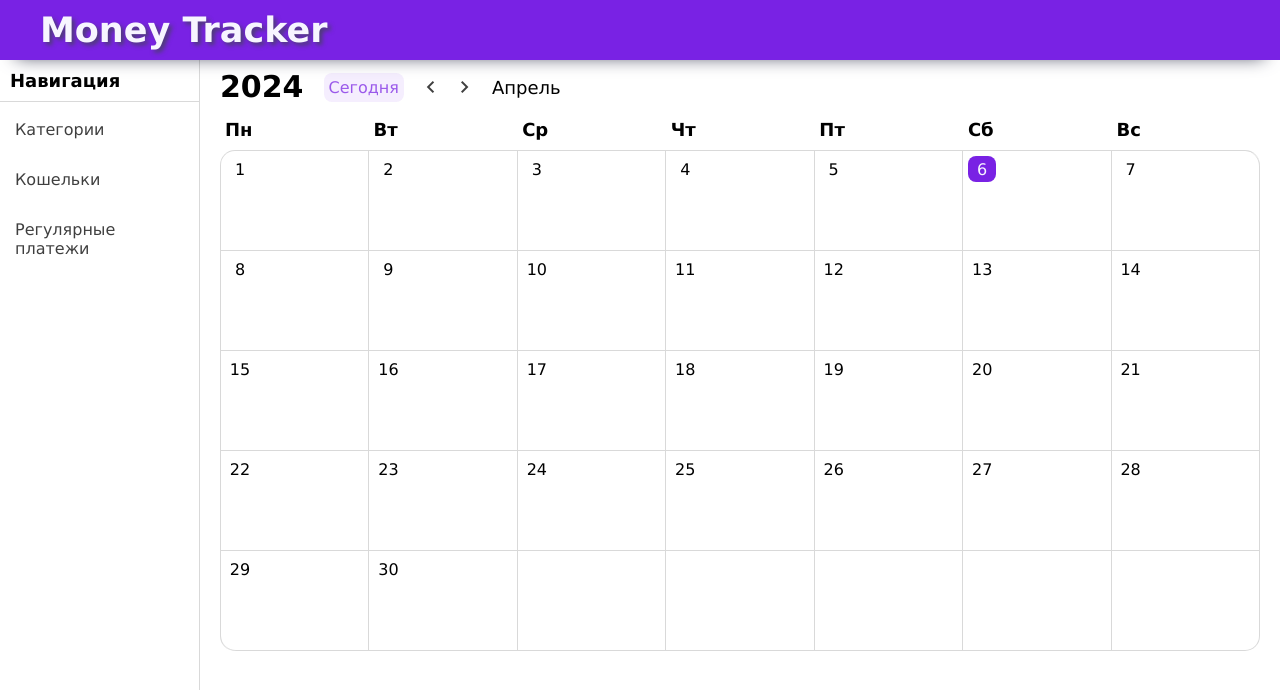
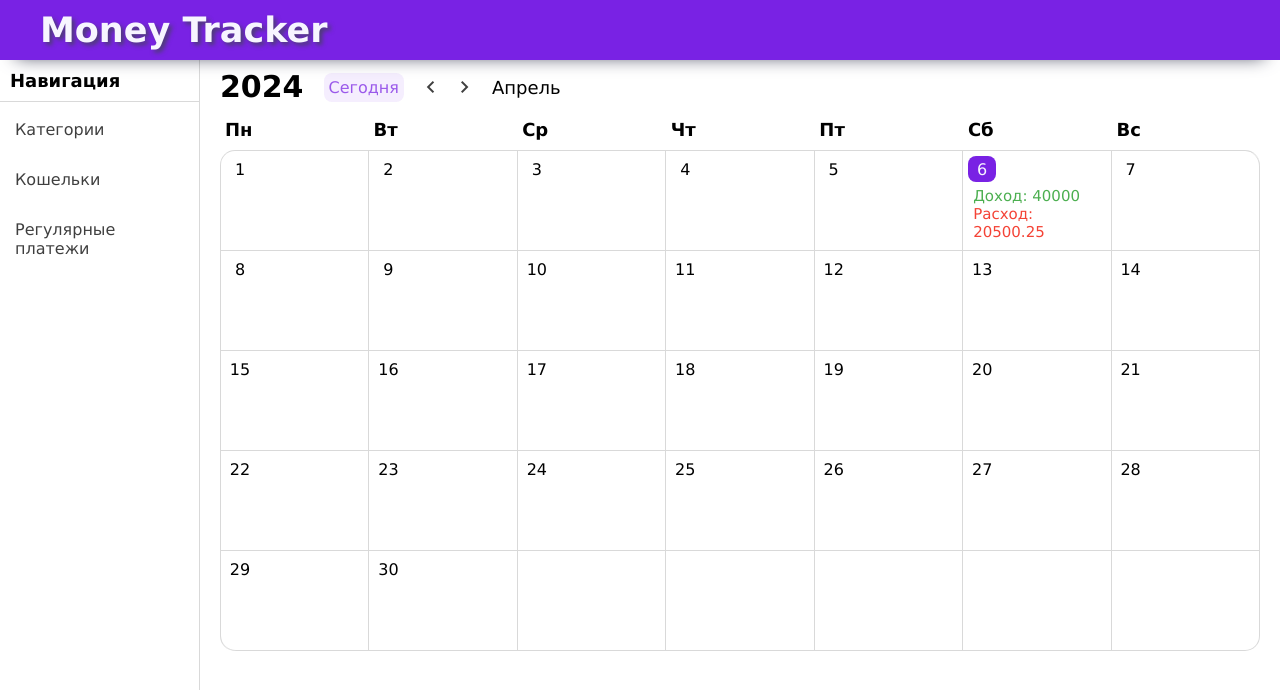
Before and after one commit to IvanDakukin/money-tracker, a Vue app: page / in a window 1280 px wide. Shown: the top 690 px of the page. Built offline with nearby package versions, Linux system fonts and the light colour scheme.

Commit message:
Добавил вывод доходов/расходов за день. Перенёс состояние транзакций в отдельный модуль

```diff
--- a/src/assets/scss/_variables.scss
+++ b/src/assets/scss/_variables.scss
@@ -1,6 +1,8 @@
 $main-color: rgb(121, 34, 228);
 $secondary-color: rgb(121, 34, 228, 0.1);
 $light-color: rgb(247, 245, 255);
+$red: #F44336;
+$green: #4CAF50;
 
 
 $thin-border: 1px solid rgba(0, 0, 0, 0.15);
--- a/src/components/CalendarCell.vue
+++ b/src/components/CalendarCell.vue
@@ -8,7 +8,10 @@
         <router-link class="date-link" :to="dayUrl"> + </router-link>
       </div>
     </div>
-    <div class="cell__transactions"></div>
+    <div class="cell__transactions">
+      <div class="income" v-if="sumIncome">Доход: {{ sumIncome }}</div>
+      <div class="expences" v-if="sumExpences">Расход: {{ sumExpences }}</div>
+    </div>
   </div>
 </template>
 
@@ -18,6 +21,9 @@ export default {
     date: Date,
   },
   computed: {
+    transactions() {
+      return this.$store.getters.transactionsForDay(this.date);
+    },
     dayUrl() {
       return `day/${+this.date}`;
     },
@@ -25,6 +31,20 @@ export default {
       const dateCopy = new Date(this.date).setHours(0, 0, 0, 0);
       const today = new Date().setHours(0, 0, 0, 0);
       return dateCopy == today;
+    },
+    sumIncome() {
+      return this.transactions.reduce(
+        (sum, transaction) =>
+          transaction.sum > 0 ? sum + transaction.sum : sum,
+        0
+      );
+    },
+    sumExpences() {
+      return this.transactions.reduce(
+        (sum, transaction) =>
+          transaction.sum < 0 ? sum + Math.abs(transaction.sum) : sum,
+        0
+      );
     },
   },
 };
@@ -38,12 +58,13 @@ export default {
   flex-direction: column;
 
   &:hover .add-button {
-    opacity: 1 ;
+    opacity: 1;
   }
 
   &__date {
     display: flex;
     justify-content: space-between;
+    margin-bottom: 5px;
   }
 }
 
@@ -71,7 +92,18 @@ export default {
   width: 28px;
   height: 26px;
   font-weight: bold;
-  transition: opacity .2s;
+  transition: opacity 0.2s;
   margin-right: 3px;
 }
+.income,
+.expences {
+  font-size: 15px;
+  padding-left: 5px;
+}
+.income {
+  color: $green;
+}
+.expences {
+  color: $red;
+}
 </style>
--- a/src/store/index.js
+++ b/src/store/index.js
@@ -1,36 +1,8 @@
 import { createStore } from "vuex";
+import transactions from "./modules/transactions";
 
 export default createStore({
-  state: {
-    transactions: [
-      {
-        id: 1,
-        date: new Date(),
-        sum: 40000,
-        title: "Зарплата",
-      },
-    ],
-  },
-  getters: {
-    nextId(state) {
-      return state.transactions.length + 1;
-    },
-    transactionsForDay: (state) => (date) =>
-      state.transactions.filter(
-        (transaction) =>
-          transaction.date.getFullYear() === date.getFullYear() &&
-          transaction.date.getMonth() === date.getMonth() &&
-          transaction.date.getDate() == date.getDate()
-      ),
-  },
-  mutations: {
-    addTransaction(state, transaction) {
-      state.transactions.push(transaction);
-    },
-  },
-  actions: {
-    addTransaction(context, transaction) {
-      context.commit("addTransaction", transaction);
-    },
-  },
+  modules: {
+    transactions
+  }
 });
--- /dev/null
+++ b/src/store/modules/transactions.js
@@ -0,0 +1,42 @@
+export default {
+  state: {
+    transactions: [
+      {
+        id: 1,
+        date: new Date(),
+        sum: 40000,
+        title: "Зарплата",
+      },
+      {
+        id: 2,
+        date: new Date(),
+        sum: -20000,
+        title: "Покупка телефона",
+      },
+      {
+        id: 3,
+        date: new Date(),
+        sum: -500.25,
+        title: "Продукты",
+      },
+      {
+        id: 3,
+        date: new Date("09-22-2024"),
+        sum: -500.25,
+        title: "Продукты",
+      },
+    ],
+  },
+  getters: {
+    nextId(state) {
+      return state.transactions.length + 1;
+    },
+    transactionsForDay: (state) => (date) =>
+      state.transactions.filter(
+        (transaction) =>
+          transaction.date.getFullYear() === date.getFullYear() &&
+          transaction.date.getMonth() === date.getMonth() &&
+          transaction.date.getDate() == date.getDate()
+      ),
+  },
+};
```
